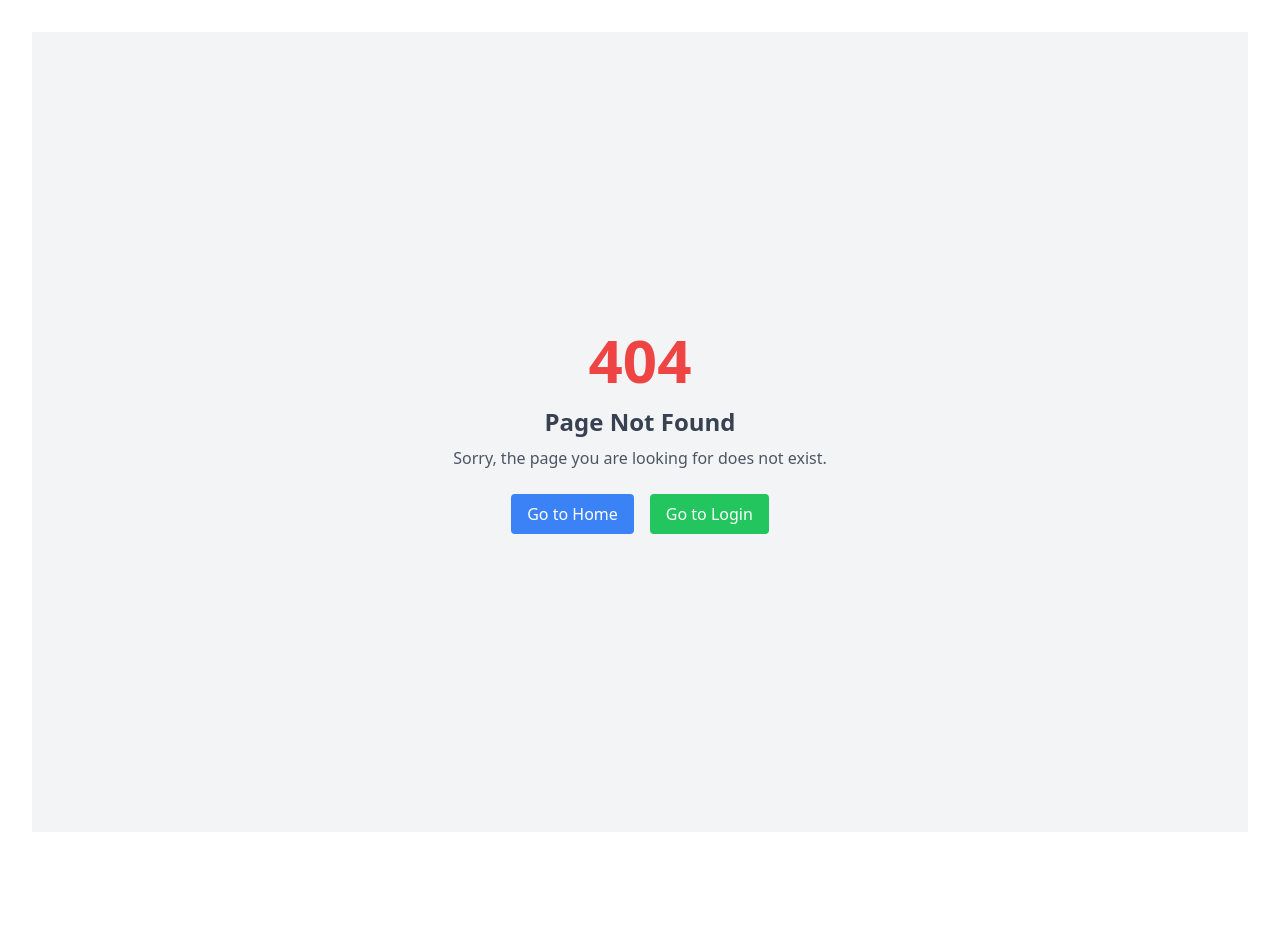
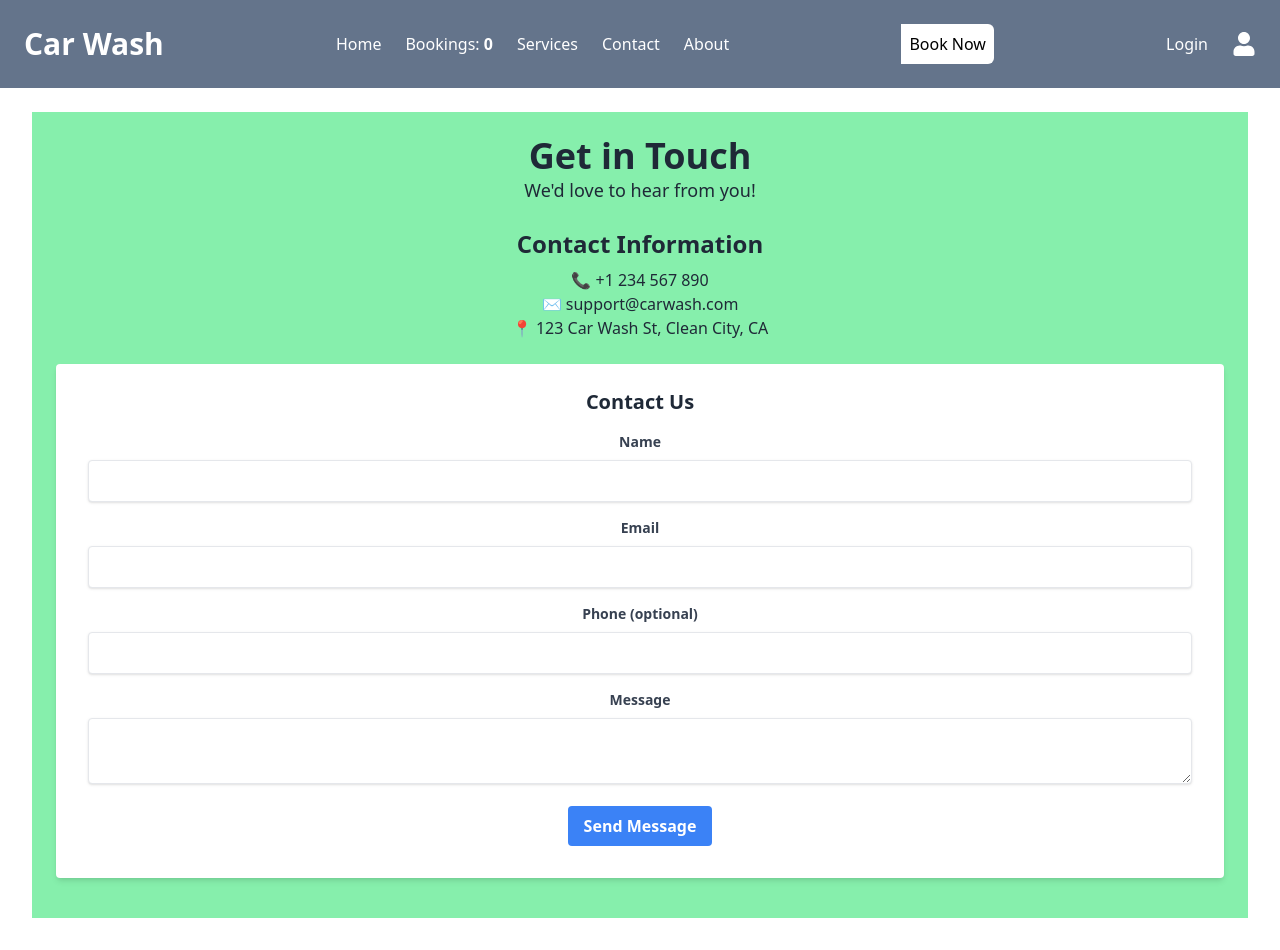
Before and after one commit to azir9200/car-wash-client, a React (Vite) app: page /contact in a window 1280 px wide. Before the commit this address had no page. Before the commit the page ends 864 px from the top, so only its background shows below. Built offline with nearby package versions, Linux system fonts and the light colour scheme.

Commit message:
refactor slot code

```diff
--- /dev/null
+++ b/src/pages/About/About.tsx
@@ -0,0 +1,59 @@
+const About = () => {
+  return (
+    <div className="container mx-auto bg-teal-200 p-8">
+      <h1 className="text-4xl font-bold text-center mb-8">About Us</h1>
+      <p className="text-lg text-center mb-6">
+        Welcome to our Car Wash Booking System! We are dedicated to providing
+        you with a seamless car wash experience that is convenient, efficient,
+        and tailored to your needs.
+      </p>
+      <h2 className="text-2xl font-semibold mb-4">Our Mission</h2>
+      <p className="text-lg mb-6">
+        Our mission is to simplify the car wash process for our customers. We
+        believe that keeping your vehicle clean should be easy and accessible
+        for everyone. Our platform allows you to book your car wash service at
+        the click of a button.
+      </p>
+      <h2 className="text-2xl font-semibold mb-4">Our Values</h2>
+      <ul className="list-disc list-inside mb-6">
+        <li className="mb-2">
+          ✨ Customer Satisfaction: We prioritize your needs and aim to exceed
+          your expectations.
+        </li>
+        <li className="mb-2">
+          🛠️ Quality Service: Our services are designed to deliver the highest
+          quality results.
+        </li>
+        <li className="mb-2">
+          🌍 Sustainability: We are committed to using eco-friendly products and
+          practices.
+        </li>
+      </ul>
+      <h2 className="text-2xl font-semibold mb-4">Meet Our Team</h2>
+      <p className="text-lg mb-6">
+        Our team is made up of passionate professionals who are dedicated to
+        ensuring your car wash experience is nothing short of excellent. We are
+        here to assist you with any questions or concerns you may have.
+      </p>
+      <h2 className="text-2xl font-semibold mb-4">Contact Us</h2>
+      <p className="text-lg mb-6">
+        If you have any inquiries or need assistance, feel free to reach out to
+        us at{" "}
+        <a href="mailto:info@carwashbooking.com" className="text-blue-600">
+          info@carwashbooking.com
+        </a>
+        .
+      </p>
+      <div className="flex justify-center">
+        <a
+          href="/"
+          className="bg-blue-500 text-white px-4 py-2 rounded hover:bg-blue-600"
+        >
+          Back to Home
+        </a>
+      </div>
+    </div>
+  );
+};
+
+export default About;
--- /dev/null
+++ b/src/pages/Contact/Contact.tsx
@@ -0,0 +1,126 @@
+/* eslint-disable @typescript-eslint/no-explicit-any */
+import { useState } from "react";
+
+const ContactPage = () => {
+  const [formData, setFormData] = useState({
+    name: "",
+    email: "",
+    phone: "",
+    message: "",
+  });
+  const [submitSuccess, setSubmitSuccess] = useState(false);
+  const [error, setError] = useState("");
+
+  const handleChange = (e: { target: { name: any; value: any } }) => {
+    const { name, value } = e.target;
+    setFormData({ ...formData, [name]: value });
+  };
+
+  const handleSubmit = (e: any) => {
+    e.preventDefault();
+    // Form validation logic here (optional)
+    // Submit the form data to the backend here
+    // If successful:
+    setSubmitSuccess(true);
+    setError("");
+    // If there's an error:
+    // setError('An error occurred while sending your message.');
+  };
+
+  return (
+    <div className=" mx-auto bg-green-300 p-6">
+      <div className="text-center mb-6">
+        <h1 className="text-4xl font-bold">Get in Touch</h1>
+        <p className="text-lg">We'd love to hear from you!</p>
+      </div>
+
+      <div className="mb-6">
+        <h2 className="text-2xl font-semibold">Contact Information</h2>
+        <p className="mt-2">
+          📞 <a href="tel:+1234567890">+1 234 567 890</a>
+        </p>
+        <p>
+          ✉️ <a href="mailto:support@carwash.com">support@carwash.com</a>
+        </p>
+        <p>📍 123 Car Wash St, Clean City, CA</p>
+        {/* Social Media Links */}
+      </div>
+
+      <form
+        onSubmit={handleSubmit}
+        className="bg-white shadow-md rounded px-8 pt-6 pb-8 mb-4"
+      >
+        <h2 className="text-xl font-semibold mb-4">Contact Us</h2>
+        {submitSuccess && (
+          <p className="text-green-600">
+            Your message has been sent successfully!
+          </p>
+        )}
+        {error && <p className="text-red-600">{error}</p>}
+
+        <div className="mb-4">
+          <label className="block text-gray-700 text-sm font-bold mb-2">
+            Name
+          </label>
+          <input
+            type="text"
+            name="name"
+            value={formData.name}
+            onChange={handleChange}
+            className="shadow appearance-none border rounded w-full py-2 px-3 text-gray-700"
+            required
+          />
+        </div>
+
+        <div className="mb-4">
+          <label className="block text-gray-700 text-sm font-bold mb-2">
+            Email
+          </label>
+          <input
+            type="email"
+            name="email"
+            value={formData.email}
+            onChange={handleChange}
+            className="shadow appearance-none border rounded w-full py-2 px-3 text-gray-700"
+            required
+          />
+        </div>
+
+        <div className="mb-4">
+          <label className="block text-gray-700 text-sm font-bold mb-2">
+            Phone (optional)
+          </label>
+          <input
+            type="tel"
+            name="phone"
+            value={formData.phone}
+            onChange={handleChange}
+            className="shadow appearance-none border rounded w-full py-2 px-3 text-gray-700"
+          />
+        </div>
+
+        <div className="mb-4">
+          <label className="block text-gray-700 text-sm font-bold mb-2">
+            Message
+          </label>
+          <textarea
+            name="message"
+            value={formData.message}
+            onChange={handleChange}
+            className="shadow appearance-none border rounded w-full py-2 px-3 text-gray-700"
+            required
+          ></textarea>
+        </div>
+
+        <button
+          type="submit"
+          className="bg-blue-500 hover:bg-blue-700 text-white font-bold py-2 px-4 rounded"
+        >
+          Send Message
+        </button>
+      </form>
+    </div>
+  );
+};
+
+export default ContactPage;
--- a/src/pages/Slot/SlotsLis.tsx
+++ b/src/pages/Slot/SlotsLis.tsx
@@ -23,16 +23,25 @@ const SlotsList = ({ serviceId }: { serviceId: string }) => {
   const [vehicleType, setVehicleType] = useState<string>(""); // Track vehicle data
   const [vehicleBrand, setVehicleBrand] = useState<string>("");
   const [vehicleModel, setVehicleModel] = useState<string>("");
-  const formattedDate = selectedDate?.toISOString().split("T")[0];
+
+  console.log("select", selectedDate);
+  const formattedDate = selectedDate
+    ? selectedDate.toISOString().split("T")[0]
+    : new Date().toISOString().split("T")[0];
+
   const dispatch = useDispatch();
   const navigate = useNavigate();
-  // const [slotTime, setSlotTime] = useState(null);
 
-  const { data: slotsResponse, isLoading, error } = useGetAvailableSlotQuery(serviceId, formattedDate as string);
+  const {
+    data: slotsResponse,
+    isLoading,
+    error,
+  } = useGetAvailableSlotQuery(serviceId);
+
   const [createBooking] = useCreateBookingMutation();
+  console.log(formattedDate, "date today");
+  const availableSlots: Slot[] = slotsResponse?.data || [];
 
-  const availableSlots: Slot[] = slotsResponse?.data || [];
-  console.log(serviceId, " service id");
   useEffect(() => {
     setSelectedSlot(null);
   }, [selectedDate]);
```
Also changed, not shown: src/routes/Routes.tsx (+10 -0 lines).
